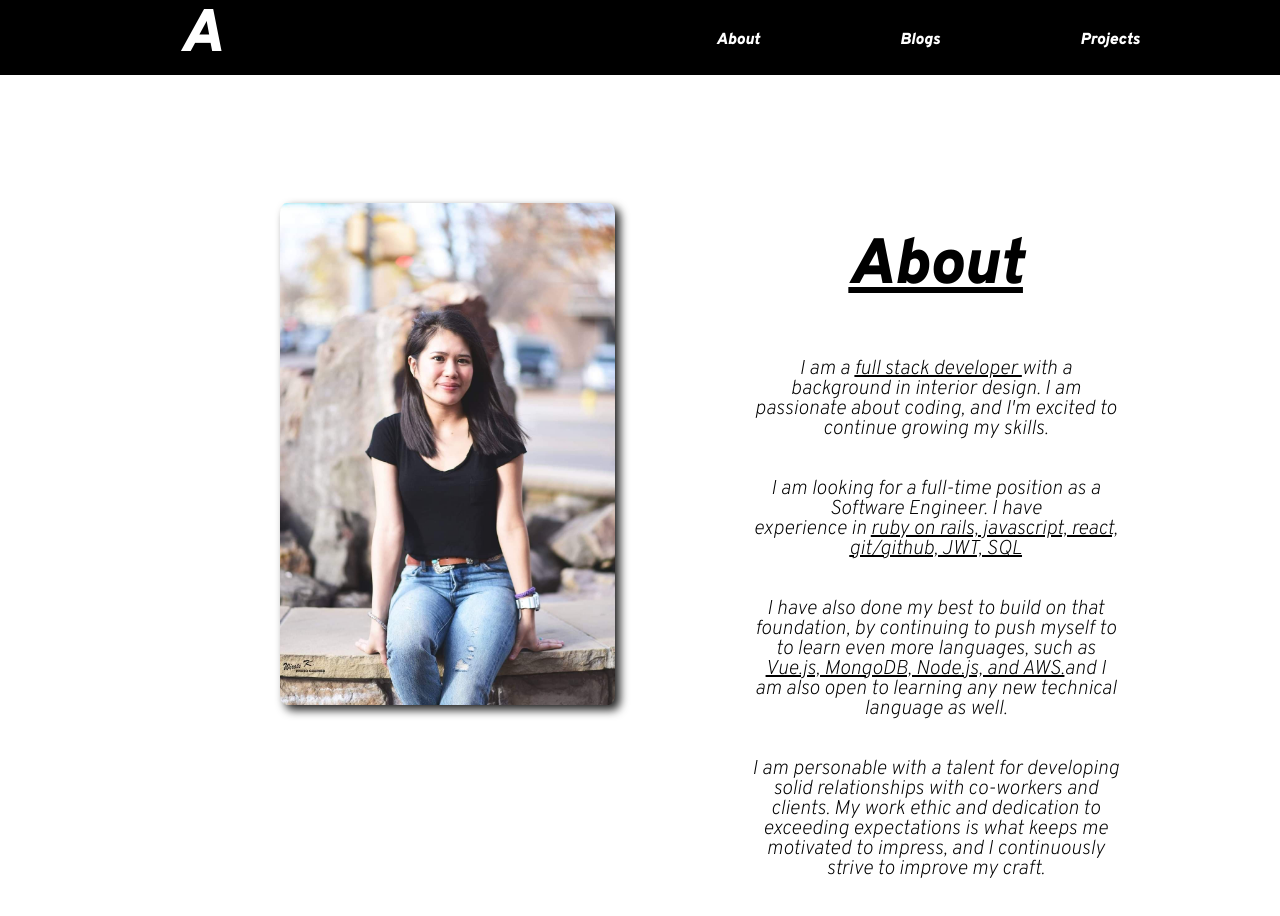
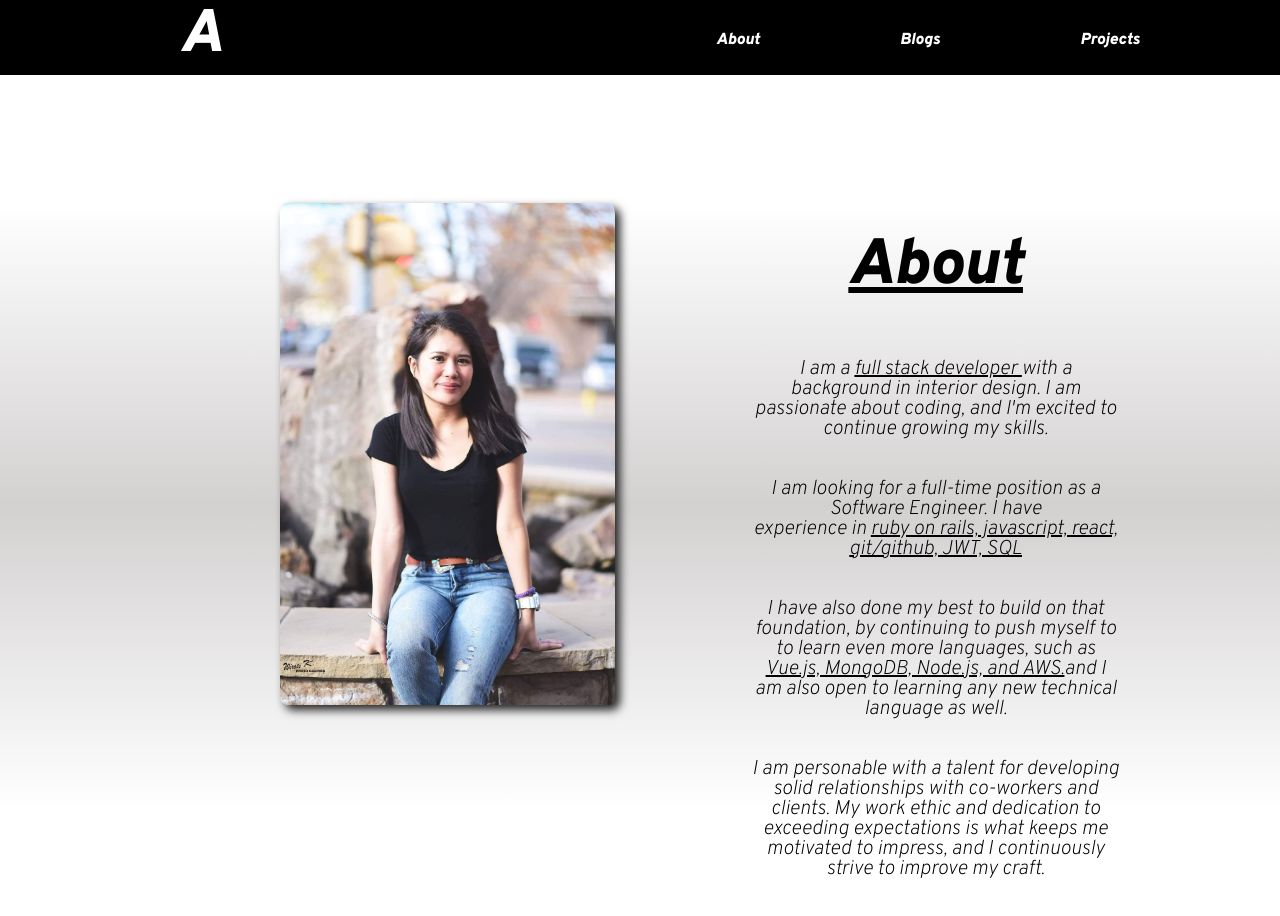
Before and after one commit to Alicerichardson28/portfolio, a React (Create React App) app: page /about in a window 1280 px wide. Shown: the top 916 px of the page. After the commit the page ends 882 px from the top, so only its background shows below. Built offline with nearby package versions, Linux system fonts and the light colour scheme.

Commit message:
style about page

```diff
--- a/src/components/About.css
+++ b/src/components/About.css
@@ -61,6 +61,10 @@ table {
     padding-left: 15rem;
     padding-right: 10rem;
     position: relative;
+
+    /* background-image: linear-gradient(180deg, rgb(255, 255, 255), rgb(245, 245, 244)); */
+    background-image: linear-gradient(white, rgb(211, 208, 208), white);
+    height: 607px;
 }
 .about {
     margin-top: 0.5em;
@@ -76,6 +80,7 @@ table {
     font-family: 'Overpass', sans-serif;
     margin-bottom: 7em;
 }
+
 
 .logo {
     position: absolute;
@@ -106,6 +111,7 @@ table {
 }
 
 .alice-photo {
+    /* margin-top: 1.5em; */
     width: 70%;
     border-radius: 2%;
     margin-right: 4em;
--- a/src/components/Blogs.js
+++ b/src/components/Blogs.js
@@ -52,7 +52,7 @@ export default class Blogs extends Component {
                         </Link>
                     </ul>
                 </div>
-                <h1 className='blog-title'>latest blogs</h1>
+                <h1 className='blog-title'><u>latest blogs</u></h1>
                 <div className='blog-container'>
                     {showBlogs}
                 </div>
--- a/src/components/Projects.js
+++ b/src/components/Projects.js
@@ -23,7 +23,7 @@ export default class Projects extends Component {
                     </ul>
                 </div>
                 <div>
-                    <h1 className='project-title'>some of my latest work</h1>
+                    <h1 className='project-title'><u>Some of my latest work</u></h1>
                     <ul className='project-container'>
                         <li className='project-card'>
                             <a href='http://ec2-3-138-142-241.us-east-2.compute.amazonaws.com/'>
```
